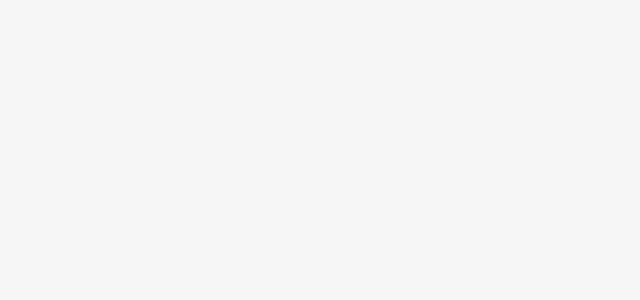
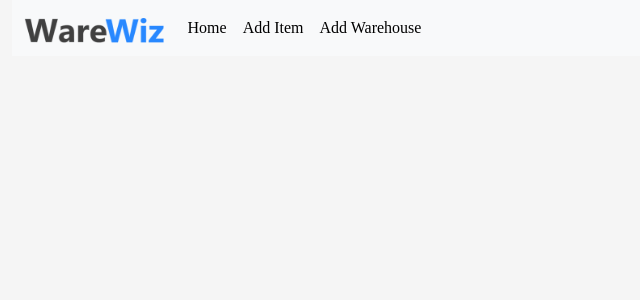
Before and after one commit to MaartenVanNimwegen/warewiz-frontend, a Vue app: page / in a window 1280 px wide. Shown: the top 300 px of the page, without its empty margins (0-640 px from the left). Built offline with nearby package versions, Linux system fonts and the light colour scheme; sample sign-in values are in the browser's storage.

Commit message:
navbar added

```diff
--- a/src/components/LoginForm.vue
+++ b/src/components/LoginForm.vue
@@ -10,7 +10,7 @@
     <div class="row mt-5">
       <div class="col-md-4"></div>
       <div class="col-md-4">
-        <h1 class="text-center">Sign in</h1>
+        <h1 class="text-center mb-3">Sign in</h1>
         <div v-if="hasError" class="alert alert-danger" role="alert">
           {{ errorMessage }}
         </div>
@@ -42,10 +42,19 @@
             />
             <i class="bi bi-eye" @click="togglePasswordVisibility"></i>
           </div>
-          <button type="submit" class="btn btn-primary w-100">
-            Login
-          </button>
+          <!-- TODO
+          <p class="text-end">
+            <a class="text-decoration-none text-dark" href="/password-reset"
+              >Forgot password?
+            </a>
+          </p> -->
+          <button type="submit" class="btn btn-primary w-100">Login</button>
         </form>
+        <!-- TODO
+        <p class="mt-2">
+          New to WareWiz?
+          <a href="/register">Register</a>
+        </p> -->
       </div>
       <div class="col-md-4"></div>
     </div>
--- /dev/null
+++ b/src/components/NavBar.vue
@@ -0,0 +1,44 @@
+<template>
+  <nav class="navbar navbar-expand-lg bg-light">
+    <div class="container-fluid">
+      <a class="navbar-brand" href="/">
+        <img src="../assets/Logo.png" alt="Bootstrap" height="25" />
+      </a>
+      <button
+        class="navbar-toggler"
+        type="button"
+        data-bs-toggle="collapse"
+        data-bs-target="#navbarNav"
+        aria-controls="navbarNav"
+        aria-expanded="false"
+        aria-label="Toggle navigation"
+      >
+        <span class="navbar-toggler-icon"></span>
+      </button>
+      <div class="collapse navbar-collapse" id="navbarNav">
+        <ul class="navbar-nav">
+          <li class="nav-item">
+            <a class="nav-link active" href="/">Home</a>
+          </li>
+          <li class="nav-item">
+            <a class="nav-link active" href="/add-item">Add Item</a>
+          </li>
+          <li class="nav-item">
+            <a class="nav-link active" href="/add-warehouse">Add Warehouse</a>
+          </li>
+        </ul>
+      </div>
+    </div>
+  </nav>
+</template>
+
+  <script>
+export default {
+  name: "NavBar",
+  // You can add component-specific logic here if needed
+};
+</script>
+
+  <style scoped>
+/* Add your component-specific styles here */
+</style>
--- /dev/null
+++ b/src/components/WareWiz.vue
@@ -0,0 +1,20 @@
+<template>
+  <div class="container-fluid">
+    <NavBar />
+
+  </div>
+</template>
+
+<script>
+import NavBar from "./NavBar.vue";
+
+export default {
+  name: "App",
+  components: {
+    NavBar,
+  },
+};
+</script>
+
+<style scoped>
+</style>
--- a/src/main.js
+++ b/src/main.js
@@ -1,14 +1,16 @@
 import { createApp } from "vue";
 import App from "./App.vue";
+import WareWiz from "./components/WareWiz.vue";
 import LoginForm from "./components/LoginForm.vue";
 import "./style.css";
 import "bootstrap/dist/css/bootstrap.css";
+import "bootstrap/dist/js/bootstrap.js";
 import "bootstrap-vue/dist/bootstrap-vue.css";
 import 'bootstrap-icons/font/bootstrap-icons.css';
 import { createRouter, createWebHistory } from "vue-router";
 
 const routes = [
-  { path: "/", component: App, meta: { requiresAuth: true } },
+  { path: "/", component: WareWiz, meta: { requiresAuth: true } },
   { path: "/login", component: LoginForm },
   // Add other routes as needed
 ];
```
